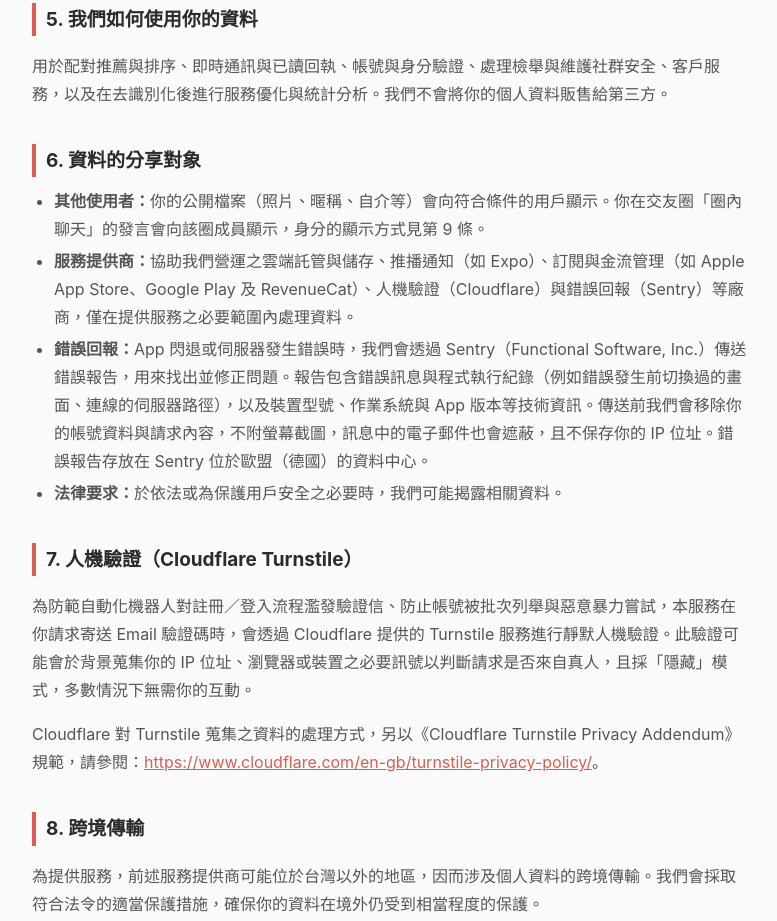
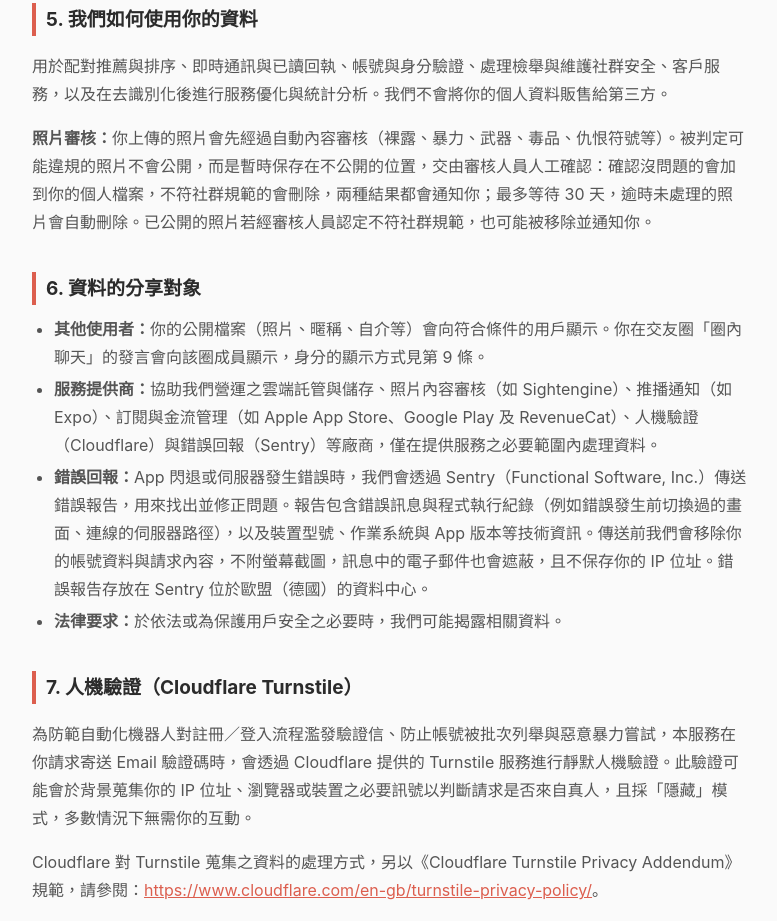
Before and after one commit to OmarHung/Foci-pages, a plain HTML site: page privacy/index.html in a window 1280 px wide. Shown: the part 918-1839 px from the top of the page, without its empty margins (250-1027 px from the left). Drawn offline with Linux system fonts and the light colour scheme.

Commit message:
docs(privacy): 補上照片審核（自動審核＋人工確認）與保存期限
- 第 5 條：照片先經自動內容審核，可能違規的不公開、交由審核人員確認，
  通過加到個人檔案、不符規範刪除，都會通知；最多等 30 天。已公開的照片
  也可能被移除。
- 第 6 條：服務提供商加上照片內容審核（Sightengine）。
- 第 10 條：等待人工審核的照片最多保存 30 天，審核紀錄保留 180 天，
  刪帳號時一併刪除。

Co-Authored-By: Claude Opus 5.5 <noreply@anthropic.com>

```diff
--- a/privacy/index.html
+++ b/privacy/index.html
@@ -54,11 +54,12 @@
 
     <h2>5. 我們如何使用你的資料</h2>
     <p>用於配對推薦與排序、即時通訊與已讀回執、帳號與身分驗證、處理檢舉與維護社群安全、客戶服務，以及在去識別化後進行服務優化與統計分析。我們不會將你的個人資料販售給第三方。</p>
+    <p><strong>照片審核：</strong>你上傳的照片會先經過自動內容審核（裸露、暴力、武器、毒品、仇恨符號等）。被判定可能違規的照片不會公開，而是暫時保存在不公開的位置，交由審核人員人工確認：確認沒問題的會加到你的個人檔案，不符社群規範的會刪除，兩種結果都會通知你；最多等待 30 天，逾時未處理的照片會自動刪除。已公開的照片若經審核人員認定不符社群規範，也可能被移除並通知你。</p>
 
     <h2>6. 資料的分享對象</h2>
     <ul>
       <li><strong>其他使用者：</strong>你的公開檔案（照片、暱稱、自介等）會向符合條件的用戶顯示。你在交友圈「圈內聊天」的發言會向該圈成員顯示，身分的顯示方式見第 9 條。</li>
-      <li><strong>服務提供商：</strong>協助我們營運之雲端託管與儲存、推播通知（如 Expo）、訂閱與金流管理（如 Apple App Store、Google Play 及 RevenueCat）、人機驗證（Cloudflare）與錯誤回報（Sentry）等廠商，僅在提供服務之必要範圍內處理資料。</li>
+      <li><strong>服務提供商：</strong>協助我們營運之雲端託管與儲存、照片內容審核（如 Sightengine）、推播通知（如 Expo）、訂閱與金流管理（如 Apple App Store、Google Play 及 RevenueCat）、人機驗證（Cloudflare）與錯誤回報（Sentry）等廠商，僅在提供服務之必要範圍內處理資料。</li>
       <li><strong>錯誤回報：</strong>App 閃退或伺服器發生錯誤時，我們會透過 Sentry（Functional Software, Inc.）傳送錯誤報告，用來找出並修正問題。報告包含錯誤訊息與程式執行紀錄（例如錯誤發生前切換過的畫面、連線的伺服器路徑），以及裝置型號、作業系統與 App 版本等技術資訊。傳送前我們會移除你的帳號資料與請求內容，不附螢幕截圖，訊息中的電子郵件也會遮蔽，且不保存你的 IP 位址。錯誤報告存放在 Sentry 位於歐盟（德國）的資料中心。</li>
       <li><strong>法律要求：</strong>於依法或為保護用戶安全之必要時，我們可能揭露相關資料。</li>
     </ul>
@@ -85,7 +86,7 @@
     </ul>
 
     <h2>10. 資料保存期限</h2>
-    <p>你的個人資料於帳號存續期間保存。帳號刪除後，我們會在合理且符合法令要求的期間內移除或匿名化你的個人資料。為調查不法或濫用行為、維護平台安全，與封鎖、檢舉、交易相關之紀錄可能於帳號關閉後保留一段「安全保留期」；其中檢舉時留存的對話依第 9 條於處理完成 180 天後刪除。App 內的通知紀錄保留 90 天。登入紀錄（登入時間、IP 位址與裝置資訊）用於偵測帳號遭盜用與濫用，保留 180 天，帳號刪除時一併刪除。圈內聊天每個交友圈只保留最近 200 則訊息；解鎖紀錄於雙方帳號存續期間保存，任一方刪除帳號時一併刪除。</p>
+    <p>你的個人資料於帳號存續期間保存。帳號刪除後，我們會在合理且符合法令要求的期間內移除或匿名化你的個人資料。為調查不法或濫用行為、維護平台安全，與封鎖、檢舉、交易相關之紀錄可能於帳號關閉後保留一段「安全保留期」；其中檢舉時留存的對話依第 9 條於處理完成 180 天後刪除。App 內的通知紀錄保留 90 天。登入紀錄（登入時間、IP 位址與裝置資訊）用於偵測帳號遭盜用與濫用，保留 180 天，帳號刪除時一併刪除。等待人工審核的照片最多保存 30 天：通過的移到你的個人檔案，未通過或逾時未處理的刪除；審核紀錄（不含照片）保留 180 天，帳號刪除時一併刪除。圈內聊天每個交友圈只保留最近 200 則訊息；解鎖紀錄於雙方帳號存續期間保存，任一方刪除帳號時一併刪除。</p>
 
     <h2>11. 你的權利</h2>
     <p>依台灣《個人資料保護法》與 GDPR，你享有查閱、複製、更正、刪除個人資料，請求停止蒐集或處理，以及資料可攜權與被遺忘權。你可於 App 內更新或刪除帳號，或來信 <a href="mailto:support@foci-app.com">support@foci-app.com</a> 行使權利；上述權利不得預先拋棄或以特約限制。</p>
```
